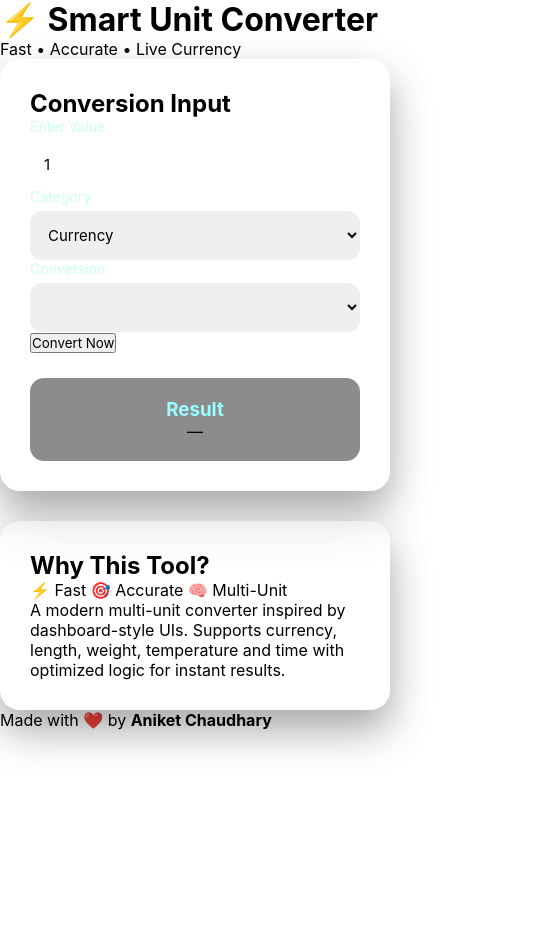
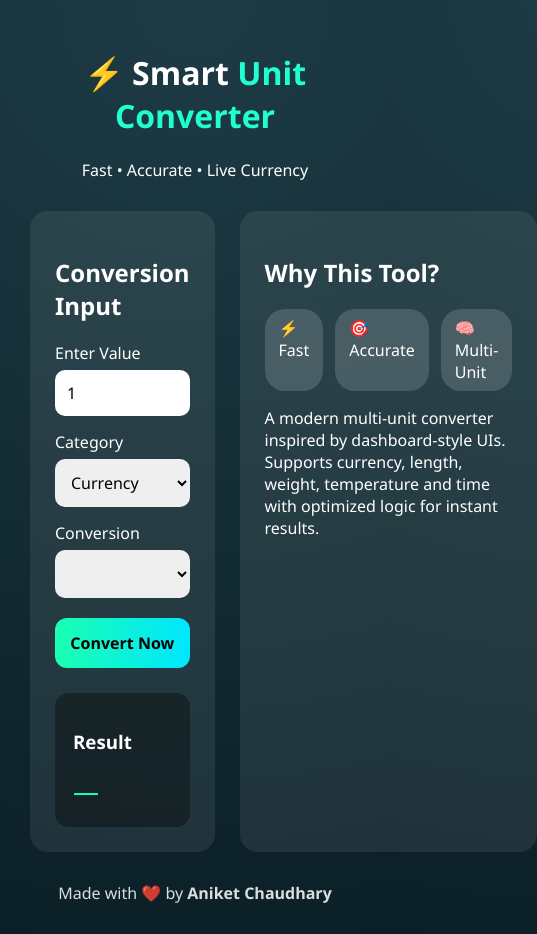
Before and after one commit to aniket4567812-creator/UNIT-CONVERTER-BY-ANIKET, a plain HTML site: page index.html in a window 390 px wide. Shown: the whole page, 537 px wide, since content can reach past the window. Before the commit the page ends 844 px from the top, so only its background shows below. Drawn offline with Linux system fonts and the light colour scheme.

Commit message:
Refactor CSS styles and update layout

```diff
--- a/script.css
+++ b/script.css
@@ -1,165 +1,99 @@
 * {
-  margin: 0;
-  padding: 0;
   box-sizing: border-box;
-  font-family: 'Inter', sans-serif;
+  font-family: "Segoe UI", sans-serif;
 }
 
-.bg-gradient {
-  position: fixed;
-  inset: 0;
-  background: linear-gradient(135deg, #0f2027, #203a43, #2c5364);
-  z-index: -1;
+body {
+  margin: 0;
+  background: radial-gradient(circle at top, #1e3c46, #0b1f26);
+  color: #fff;
 }
 
-.app-wrapper {
-  max-width: 1100px;
-  margin: 40px auto;
+.app {
+  max-width: 1200px;
+  margin: auto;
   padding: 30px;
 }
 
-.app-header {
-  display: flex;
-  align-items: center;
-  gap: 15px;
+.header {
+  text-align: center;
   margin-bottom: 30px;
 }
 
-.logo {
-  font-size: 40px;
-}
-
-.title-group h1 {
-  color: white;
-  font-size: 32px;
-}
-
-.title-group span {
-  color: #2fffd8;
-}
-
-.title-group p {
-  color: #bcd;
-  font-size: 14px;
+.header h1 span {
+  color: #20ffd0;
 }
 
 .dashboard {
   display: grid;
   grid-template-columns: 1fr 1fr;
-  gap: 30px;
+  gap: 25px;
 }
 
 .panel {
   background: rgba(255,255,255,0.08);
-  border-radius: 20px;
-  padding: 30px;
-  backdrop-filter: blur(14px);
-  box-shadow: 0 20px 40px rgba(0,0,0,0.35);
-}
-
-.panel-title {
-  color: white;
-  margin-bottom: 20px;
-}
-
-.form-group {
-  margin-bottom: 20px;
+  border-radius: 18px;
+  padding: 25px;
 }
 
 label {
-  color: #cfe;
-  font-size: 14px;
-  margin-bottom: 6px;
   display: block;
+  margin-top: 15px;
 }
 
 input, select {
   width: 100%;
+  padding: 12px;
+  border-radius: 10px;
+  border: none;
+  margin-top: 6px;
+  font-size: 16px;
+}
+
+button {
+  width: 100%;
+  margin-top: 20px;
   padding: 14px;
   border-radius: 12px;
   border: none;
-  outline: none;
-  font-size: 15px;
-}
-
-.convert-btn {
-  width: 100%;
-  padding: 16px;
-  border-radius: 16px;
-  border: none;
-  background: linear-gradient(90deg, #00ffd5, #5effa1);
-  font-weight: 600;
   cursor: pointer;
+  font-size: 16px;
+  font-weight: bold;
+  background: linear-gradient(90deg, #1affb0, #00e6ff);
 }
 
 .result-box {
+  background: rgba(0,0,0,0.35);
   margin-top: 25px;
-  background: rgba(0,0,0,0.45);
-  padding: 20px;
+  padding: 18px;
   border-radius: 14px;
-  text-align: center;
 }
 
-.result-box h3 {
-  color: #9ff;
+#output {
+  font-size: 26px;
+  color: #1affb0;
 }
 
-#resultValue {
-  color: white;
-  font-size: 26px;
-  font-weight: 700;
+#rate, #time {
+  display: block;
+  font-size: 13px;
+  opacity: 0.8;
 }
 
-.info-cards {
-  display: grid;
-  grid-template-columns: repeat(3, 1fr);
-  gap: 15px;
+.info .badges {
+  display: flex;
+  gap: 12px;
+  margin-bottom: 15px;
 }
 
-.info-card {
-  background: rgba(255,255,255,0.12);
-  padding: 20px;
-  border-radius: 16px;
-  text-align: center;
-  color: white;
+.info .badges span {
+  background: rgba(255,255,255,0.15);
+  padding: 8px 14px;
+  border-radius: 20px;
 }
 
-.about {
-  margin-top: 25px;
-  color: #dff;
+footer {
+  text-align: center;
+  margin-top: 30px;
+  opacity: 0.85;
 }
-
-.app-footer {
-  margin-top: 40px;
-  text-align: center;
-  color: #cde;
-}
-
-.app-footer span {
-  color: #2fffd8;
-}
-
-.small {
-  font-size: 12px;
-  opacity: 0.7;
-}
-
-@media (max-width: 900px) {
-  .dashboard {
-    grid-template-columns: 1fr;
-  }
-}
-/* (everything above remains SAME as before) */
-
-.credit {
-  font-size: 18px;
-  font-weight: 600;
-  margin-bottom: 6px;
-}
-
-.credit span {
-  color: #2fffd8;
-  font-size: 20px;
-  font-weight: 700;
-  letter-spacing: 0.5px;
-}
```
